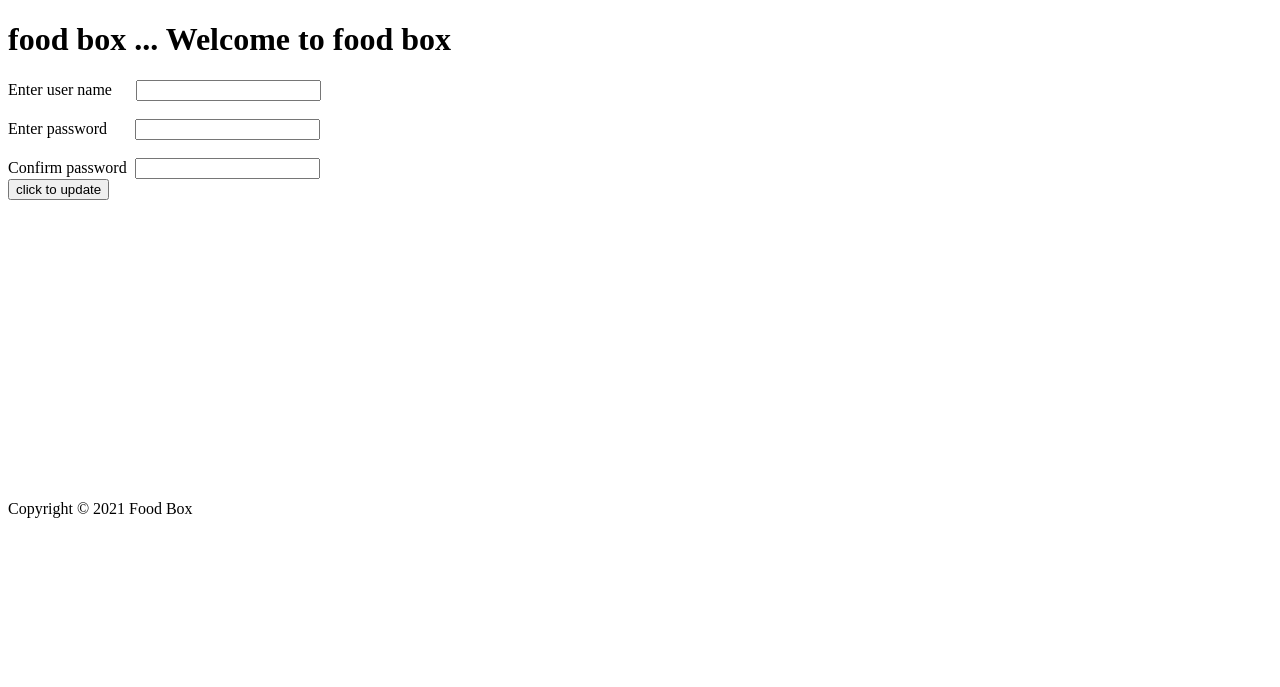
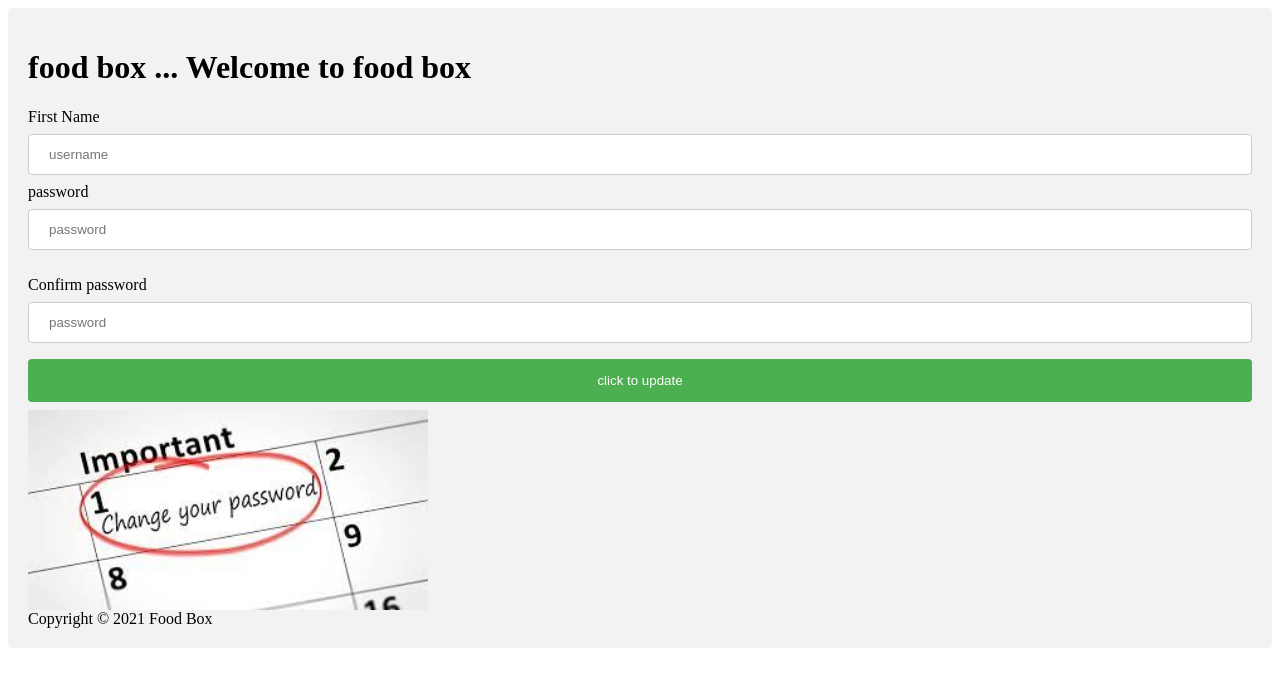
Before and after one commit to swathyrajiv/foodbox, a Java web app: template src/main/webapp/WEB-INF/jsp/changepassword.jsp in a window 1280 px wide. Shown: the top 687 px of the page. Run offline with Spring Boot 4, a stand-in JSP engine, Linux system fonts and the light colour scheme; the template is opened without the code that fills it, so the values that code supplies are empty.

Commit message:
Signed-off-by: swathyrajiv <swathyrajiv@gmail.com> new one

```diff
--- a/pom.xml
+++ b/pom.xml
@@ -15,7 +15,7 @@
 	<description>Demo project for Spring Boot</description>
 
 	<properties>
-		<java.version>11</java.version>
+		<java.version>8</java.version>
 	</properties>
 
 	<dependencies>
--- a/src/main/webapp/WEB-INF/jsp/addCuizine.jsp
+++ b/src/main/webapp/WEB-INF/jsp/addCuizine.jsp
@@ -30,6 +30,7 @@ div {
 <img src="/images/img3.jpeg" height="200" width="600">
 <br>
 <span>${success}</span><br>
+<br>
 enter cuizine name: &ensp;&ensp;<input type  = "text" name = "cuizineName" required><br>
 <br>
 enter cuizine type&ensp;&ensp;&ensp;<input type  = "text" name = "cuizineType" required><br>
--- a/src/main/webapp/WEB-INF/jsp/changepassword.jsp
+++ b/src/main/webapp/WEB-INF/jsp/changepassword.jsp
@@ -6,39 +6,64 @@
 <meta charset="UTF-8">
 <title>Change password</title>
 <style>
-img {
-  display: block;
-  margin-left: auto;
-  margin-right: auto;
+input[type=text] {
+  width: 100%;
+  padding: 12px 20px;
+  margin: 8px 0;
+  display: inline-block;
+  border: 1px solid #ccc;
+  border-radius: 4px;
+  box-sizing: border-box;
 }
-h2{
+input[type=password] {
+  width: 100%;
+  padding: 12px 20px;
+  margin: 8px 0;
+  display: inline-block;
+  border: 1px solid #ccc;
+  border-radius: 4px;
+  box-sizing: border-box;
 }
+
+input[type=submit] {
+  width: 100%;
+  background-color: #4CAF50;
+  color: white;
+  padding: 14px 20px;
+  margin: 8px 0;
+  border: none;
+  border-radius: 4px;
+  cursor: pointer;
+}
+
+input[type=submit]:hover {
+  background-color: #45a049;
+}
+
 div {
-  border: white;
-  background-color: white;
-  padding-top: 50px;
-  padding-right: 30px;
-  padding-bottom: 50px;
-  padding-left: 80px;
+  border-radius: 5px;
+  background-color: #f2f2f2;
+  padding: 20px;
 }
 </style>
 </head>
 <body>
+<div>
 <form action="/changepasswordedit" method = "post">
 <h1>food box ... Welcome to food box</h1>
-Enter user name&ensp;&ensp;&ensp;<input type  = "text" name = "userName"  required><br>
+
+<label for="fname">First Name</label>
+    <input type="text" id="userName" name = "userName" placeholder="username">
+<label for="password">password</label><br>
+<input type  = "password" name = "password" placeholder = "password" required><br>
 <br>
-Enter password&ensp;&ensp;&ensp;&nbsp;<input type  = "password" name = "password"  required><br>
-<br>
-Confirm password&ensp;<input type  = "password" name = "cpassword"   required><br>
+<label for="password">Confirm password</label>
+<br><input type  = "password" name = "cpassword"  placeholder = "password"   required><br>
+
 <input type = "submit" name = "submit" value = "click to update">
-<div>
-</div>
-<div>
-</div>
-<div>
-</div>
+<img src="/images/changepassword.jpeg "height=200 width =400 align="middle"> <br>
 Copyright &copy; 2021 Food Box
 </form>
+</div>
 </body>
 </html>
--- a/src/main/webapp/WEB-INF/jsp/index.jsp
+++ b/src/main/webapp/WEB-INF/jsp/index.jsp
@@ -6,7 +6,7 @@
 <html>
 <head>
 <meta http-equiv="Content-Type" content="text/html; charset=ISO-8859-1">
-<title>Contact List - Spring Boot Web Application Example</title>
+<title>food box</title>
 <style>
 body {font-family: Arial, Helvetica, sans-serif;}
 form {border: 3px solid #f1f1f1;}
```
Also changed, not shown: src/main/webapp/WEB-INF/jsp/displayCuizine.jsp (+42 -28 lines), src/main/webapp/WEB-INF/jsp/editCuizine.jsp (+10 -1 lines), src/main/resources/static/images/changepassword.jpeg (added), src/main/resources/static/images/welcom.png (deleted), 4 other files.
